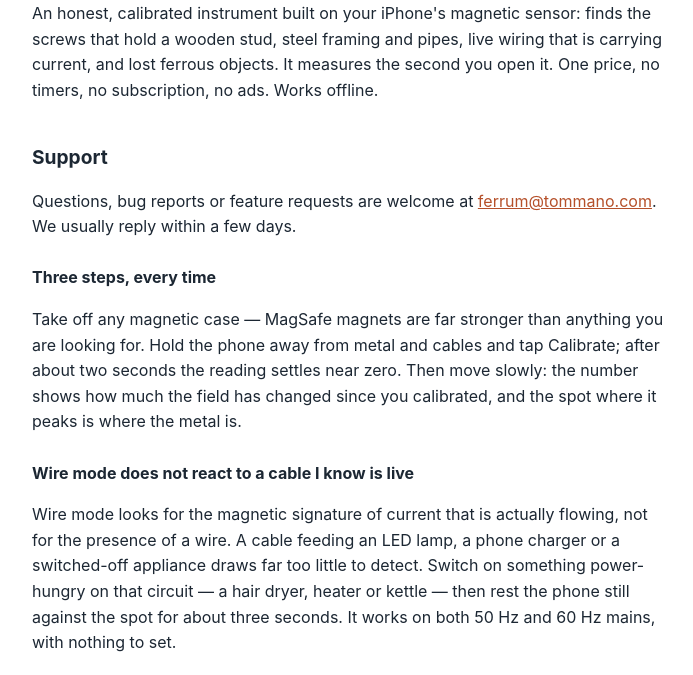
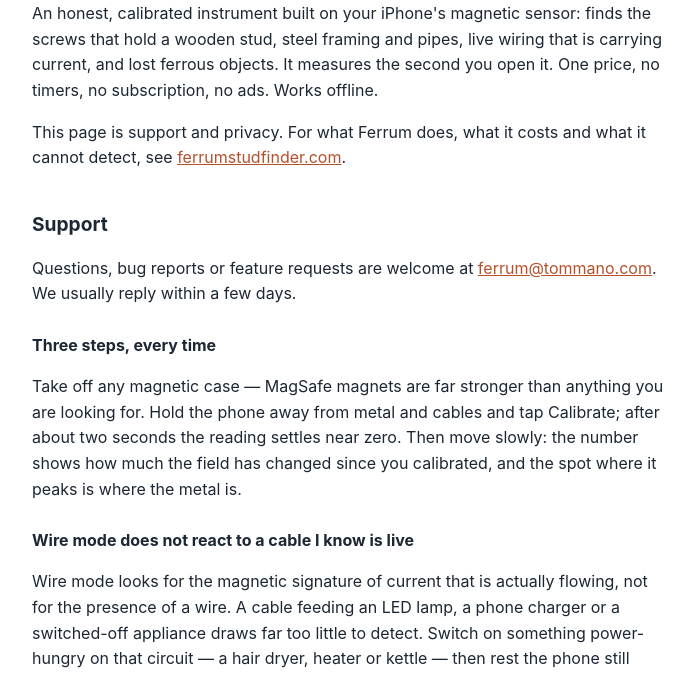
Before and after one commit to ep-hue/tommano-site, a plain HTML site: page ferrum/index.html in a window 1280 px wide. Shown: the part 114-789 px from the top of the page, without its empty margins (288-981 px from the left). Drawn offline with Linux system fonts and the light colour scheme.

Commit message:
ferrum: meta description, canonical and link to ferrumstudfinder.com
The facts page for Ferrum now lives on its own domain; this page stays
as the App Store support and privacy address.

Co-Authored-By: Claude Opus 5 <noreply@anthropic.com>
Claude-Session: https://claude.ai/code/session_0194f2Y9LHHLJbEoW3yhRC9q

```diff
--- a/ferrum/index.html
+++ b/ferrum/index.html
@@ -4,6 +4,8 @@
 <meta charset="utf-8">
 <meta name="viewport" content="width=device-width, initial-scale=1">
 <title>Ferrum: Stud Finder &amp; Metal — Support &amp; Privacy</title>
+<meta name="description" content="Support and privacy policy for Ferrum: Stud Finder &amp; Metal, an iPhone app by 55DIGITS LLC. How to calibrate, how Wire mode works, and what a magnetometer cannot detect.">
+<link rel="canonical" href="https://tommano.com/ferrum/">
 <style>
   body { font-family: -apple-system, BlinkMacSystemFont, "Segoe UI", Roboto, sans-serif;
          max-width: 640px; margin: 0 auto; padding: 40px 20px; color: #1c2733; line-height: 1.6; }
@@ -20,6 +22,9 @@
 finds the screws that hold a wooden stud, steel framing and pipes, live wiring
 that is carrying current, and lost ferrous objects. It measures the second you
 open it. One price, no timers, no subscription, no ads. Works offline.</p>
+<p>This page is support and privacy. For what Ferrum does, what it costs and
+what it cannot detect, see
+<a href="https://ferrumstudfinder.com/">ferrumstudfinder.com</a>.</p>
 
 <h2 id="support">Support</h2>
 <p>Questions, bug reports or feature requests are welcome at
```
